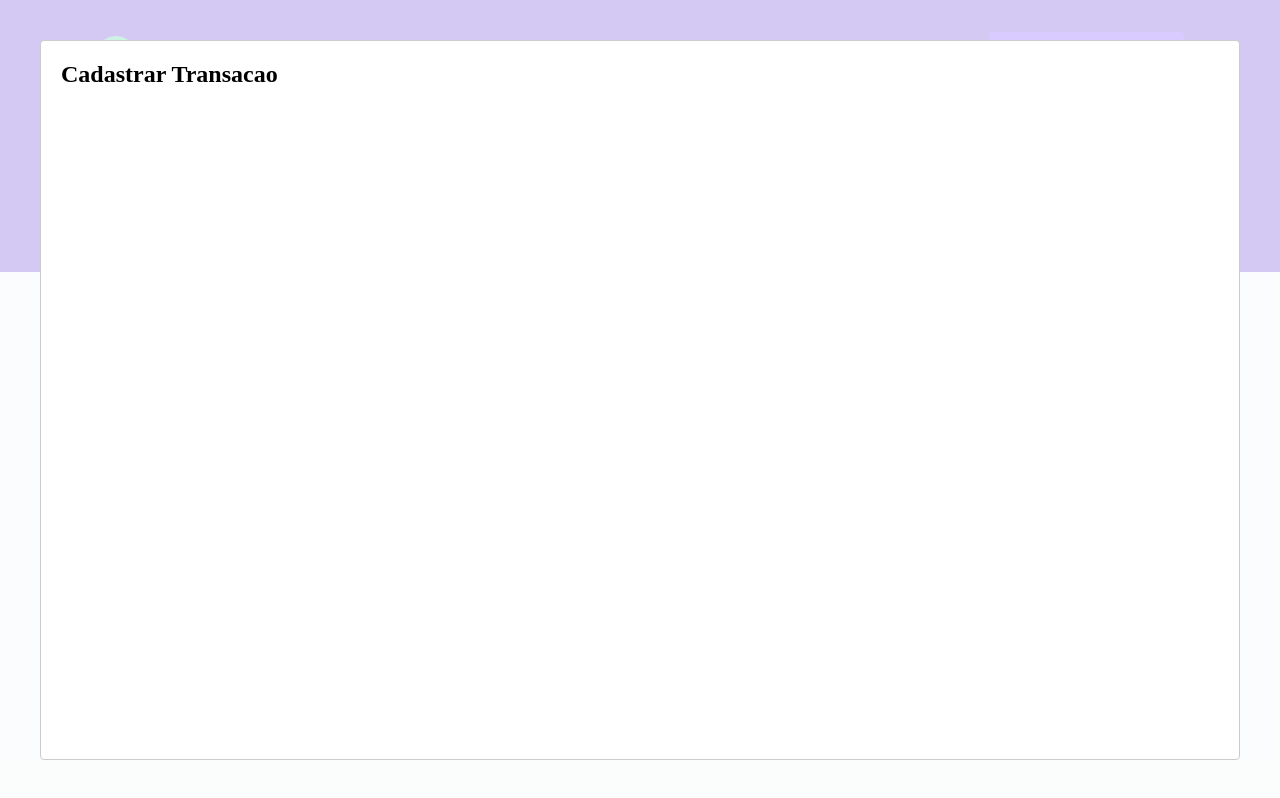
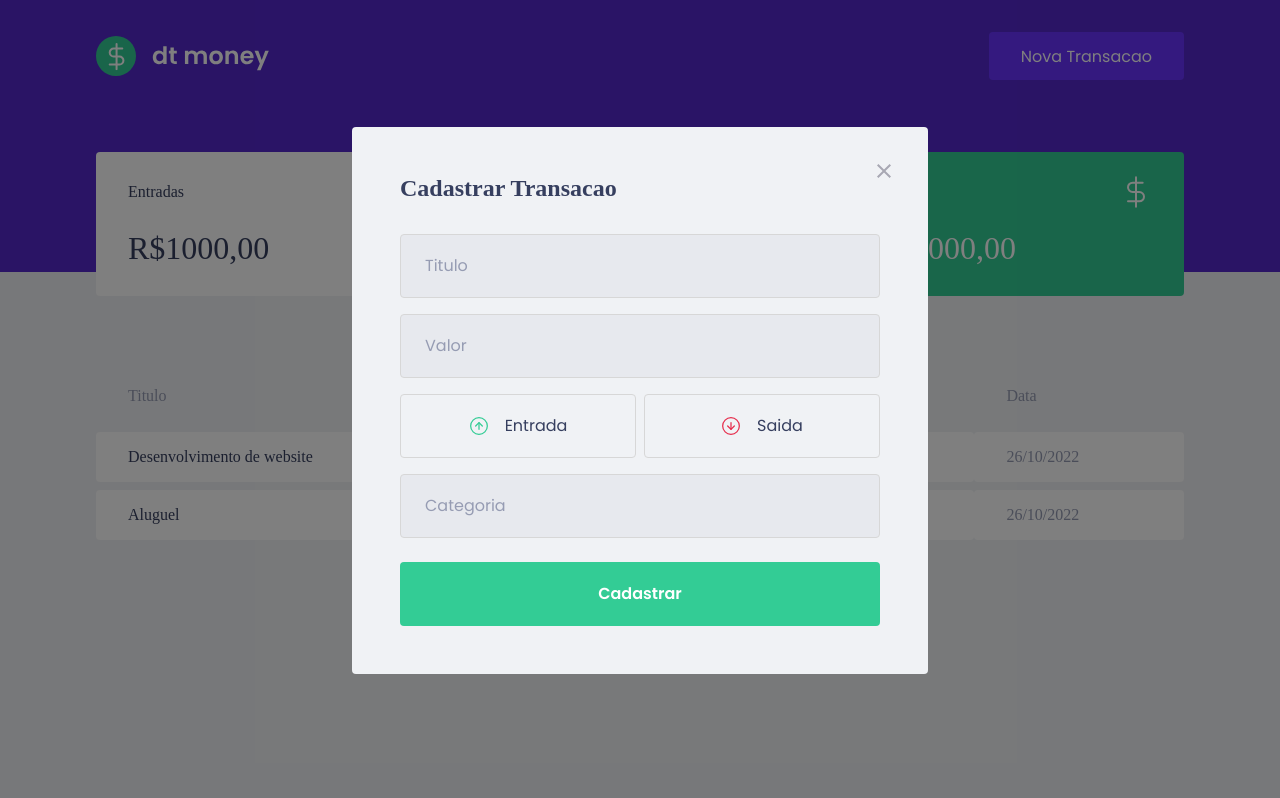
Before and after one commit to alfiadoDev/dtmoney, a React (Create React App) app: page / in a window 1280 px wide. Both pictures are taken after a click on the button "Nova Transacao". Built offline with nearby package versions, Linux system fonts and the light colour scheme; no server answers; what miragejs would draw is missing.

Commit message:
styling modal

```diff
--- a/package.json
+++ b/package.json
@@ -4,6 +4,7 @@
   "private": true,
   "dependencies": {
     "axios": "^1.1.3",
+    "polished": "^4.2.2",
     "react": "^18.2.0",
     "react-dom": "^18.2.0",
     "react-modal": "^3.16.1",
--- a/src/components/NewTransactionModal/index.tsx
+++ b/src/components/NewTransactionModal/index.tsx
@@ -1,4 +1,11 @@
 import Modal from 'react-modal';
+
+import closeImg from '../../assets/close.svg';
+import incomeImg from '../../assets/income.svg';
+import outcomeImg from '../../assets/outcome.svg';
+
+import { Container, TransactionTypeContainer } from './styles';
+
 
 interface ModalProps {
   isOpen: boolean;
@@ -10,8 +17,40 @@
     <Modal
       isOpen={isOpen}
       onRequestClose={onRequestClose}
+      overlayClassName="react-modal-overlay"
+      className="react-modal-content"
     >
-      <h2>Cadastrar Transacao</h2>
+      <button type="button" onClick={onRequestClose} className="react-modal-close">
+        <img src={closeImg} alt="Fechar Modal" />
+      </button>
+
+      <Container>
+        <h2>Cadastrar Transacao</h2>
+
+        <input type="text" placeholder='Titulo' />
+
+        <input type="number" placeholder='Valor' />
+
+        <TransactionTypeContainer>
+          <button
+            type='button'
+          >
+            <img src={incomeImg} alt="Entrada" />
+            <span>Entrada</span>
+          </button>
+
+          <button
+            type='button'
+          >
+            <img src={outcomeImg} alt="Saida" />
+            <span>Saida</span>
+          </button>
+        </TransactionTypeContainer>
+
+        <input type="text" placeholder='Categoria' />
+
+        <button type="submit">Cadastrar</button>
+      </Container>
     </Modal>
   );
 }
--- a/src/components/NewTransactionModal/styles.ts
+++ b/src/components/NewTransactionModal/styles.ts
@@ -1,3 +1,89 @@
 import styled from "styled-components";
+import { darken } from 'polished';
 
-export const Container = styled.div``;
+export const Container = styled.form`
+  h2 {
+    color: var(--text-title);
+    font-size: 1.5rem;
+    margin-bottom: 2rem;
+  }
+
+  input {
+    width: 100%;
+    padding: 0 1.5rem;
+    height: 4rem;
+    border-radius: 0.25rem;
+
+    border: 1px solid #d7d7d7;
+    background: #e7e9ee;
+
+    font-weight: 400;
+    font-size: 1rem;
+
+    &::placeholder {
+      color: var(--text-body);
+    }
+
+    & + input {
+      margin-top: 1rem;
+    }
+  }
+
+  button[type="submit"] {
+    width: 100%;
+    padding: 0 1.5rem;
+    height: 4rem;
+    background: var(--green);
+    color: #fff;
+    border-radius: 0.25rem;
+    border: 0;
+    font-size: 1rem;
+    margin-top: 1.5rem;
+    font-weight: 600;
+
+    transition: filter 0.2s;
+
+    &:hover {
+      filter: brightness(0.9);
+    }
+  }
+`;
+
+export const TransactionTypeContainer = styled.div`
+  margin: 1rem 0;
+
+  display: grid;
+  grid-template-columns: 1fr 1fr;
+  gap: 0.5rem;
+
+  button {
+    height: 4rem;
+    border: 1px solid #d7d7d7;
+    border-radius: 0.25rem;
+
+    background: transparent;
+
+    display: flex;
+    align-items: center;
+    justify-content: center;
+
+    transition: border-color 0.2s;
+
+    &:hover {
+      border-color: ${darken(0.1, '#d7d7d7')};
+    }
+
+    img {
+      height: 20px;
+      width: 20px;
+    }
+
+    span {
+      display: inline-block;
+      margin-left: 1rem;
+
+      font-size: 1rem;
+      color: var(--text-title);
+    }
+  }
+`;
--- a/src/styles/global.ts
+++ b/src/styles/global.ts
@@ -53,4 +53,43 @@
     opacity: 0.6;
     cursor: not-allowed;
   }
+
+  .react-modal-overlay {
+    background: rgba(0,0,0,0.5);
+
+    position: fixed;
+    top: 0;
+    bottom: 0;
+    left: 0;
+    right: 0;
+
+    display: flex;
+    align-items: center;
+    justify-content: center;
+  }
+
+  .react-modal-content {
+    width: 100%;
+    max-width: 576px;
+
+    background: var(--background);
+
+    padding: 3rem;
+    position: relative;
+    border-radius: 0.25rem;
+  }
+
+  .react-modal-close {
+    position: absolute;
+    right: 1.5rem;
+    top: 1.5rem;
+    border: 0;
+    background: transparent;
+
+    transition: filter 0.2s;
+
+    &:hover {
+      filter: brightness(0.9);
+    }
+  }
 `;
```
Also changed, not shown: 1 other file (tests, documents, lock files or other folders).
